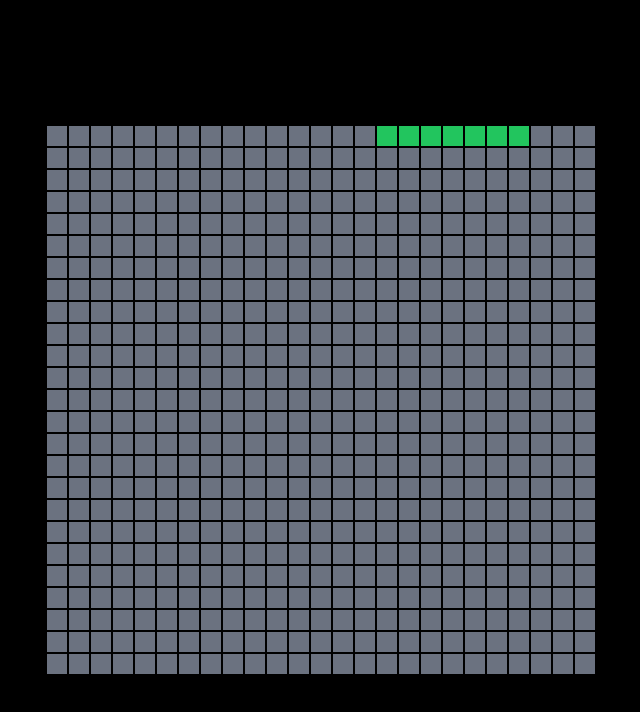
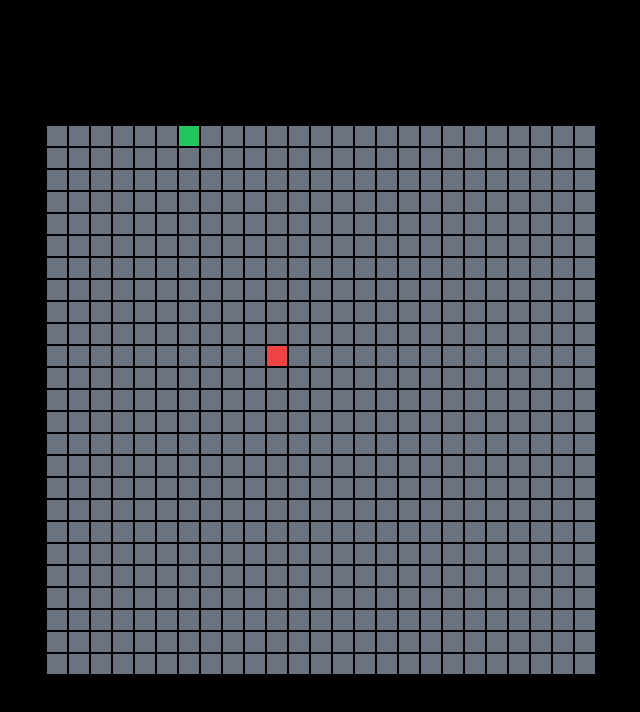
Before and after one commit to rplocha4/snake-react, a React (Vite) app: page / in a window 1280 px wide. Shown: the top 712 px of the page, without its empty margins (319-959 px from the left). Built offline with nearby package versions, Linux system fonts and the light colour scheme.

Commit message:
added food collision

```diff
--- a/src/App.tsx
+++ b/src/App.tsx
@@ -1,20 +1,14 @@
-import { useEffect, useState } from 'react';
+import { useEffect, useState, useEffectEvent } from 'react';
+
 import './App.css';
 import GameBoard from './components/GameBoard';
 
 const gameSize = 25;
 
 function App() {
-  const [snake, setSnake] = useState([
-    { x: 0, y: 0 },
-    { x: 1, y: 0 },
-    { x: 2, y: 0 },
-    { x: 3, y: 0 },
-    { x: 4, y: 0 },
-    { x: 5, y: 0 },
-    { x: 6, y: 0 },
-  ]);
+  const [snake, setSnake] = useState([{ x: 0, y: 0 }]);
   const [direction, setDirection] = useState('right');
+  const [food, setFood] = useState({ x: 10, y: 10 });
 
   useEffect(() => {
     const handleKeyDown = (e: KeyboardEvent) => {
@@ -66,20 +60,26 @@ function App() {
         switch (direction) {
           case 'right':
             newHead = { x: head.x + 1, y: head.y };
-            // newSnake.push({ x: head.x + 1, y: head.y });
             break;
           case 'left':
             newHead = { x: head.x - 1, y: head.y };
-            // newSnake.push({ x: head.x - 1, y: head.y });
             break;
           case 'up':
             newHead = { x: head.x, y: head.y - 1 };
-            // newSnake.push({ x: head.x, y: head.y - 1 });
             break;
           case 'down':
             newHead = { x: head.x, y: head.y + 1 };
-            // newSnake.push({ x: head.x, y: head.y + 1 });
             break;
+        }
+        if (newHead.x === food.x && newHead.y === food.y) {
+          setFood({
+            x: Math.floor(Math.random() * gameSize),
+            y: Math.floor(Math.random() * gameSize),
+          });
+          newSnake.push(newHead);
+
+          return newSnake;
+          // newSnake.unshift({ x: head.x, y: head.y });
         }
         if (newHead.x < 0) {
           newHead.x = gameSize - 1;
@@ -93,6 +93,7 @@ function App() {
         if (newHead.y > gameSize - 1) {
           newHead.y = 0;
         }
+
         if (newSnake.some((s) => s.x === newHead.x && s.y === newHead.y)) {
           console.log('game over');
         }
@@ -105,14 +106,14 @@ function App() {
     moveSnake();
     const interval = setInterval(() => {
       moveSnake();
-    }, 600);
+    }, 100);
     return () => clearInterval(interval);
   }, [direction]);
 
   return (
     <>
       <div className="bg-black h-screen w-full flex justify-center items-center">
-        <GameBoard size={gameSize} snake={snake} />
+        <GameBoard size={gameSize} snake={snake} food={food} />
       </div>
     </>
   );
--- a/src/components/GameBoard.tsx
+++ b/src/components/GameBoard.tsx
@@ -1,7 +1,12 @@
 import React, { useState } from 'react';
 
-const GameBoard: React.FC<{ size: number; snake: any }> = ({ size, snake }) => {
+const GameBoard: React.FC<{ size: number; snake: any; food: any }> = ({
+  size,
+  snake,
+  food,
+}) => {
   const [game, setGame] = useState(Array(size).fill(Array(size).fill(0)));
+
 
   return (
     <div className="game flex flex-col gap-0.5">
@@ -19,7 +24,11 @@ const GameBoard: React.FC<{ size: number; snake: any }> = ({ size, snake }) => {
 
             })}`}
               key={j}
-            ></div>
+            >
+              {food.x === j && food.y === i && (
+                <div className="w-full h-full bg-red-500"></div>
+              )}
+            </div>
           ))}
         </div>
       ))}
```
